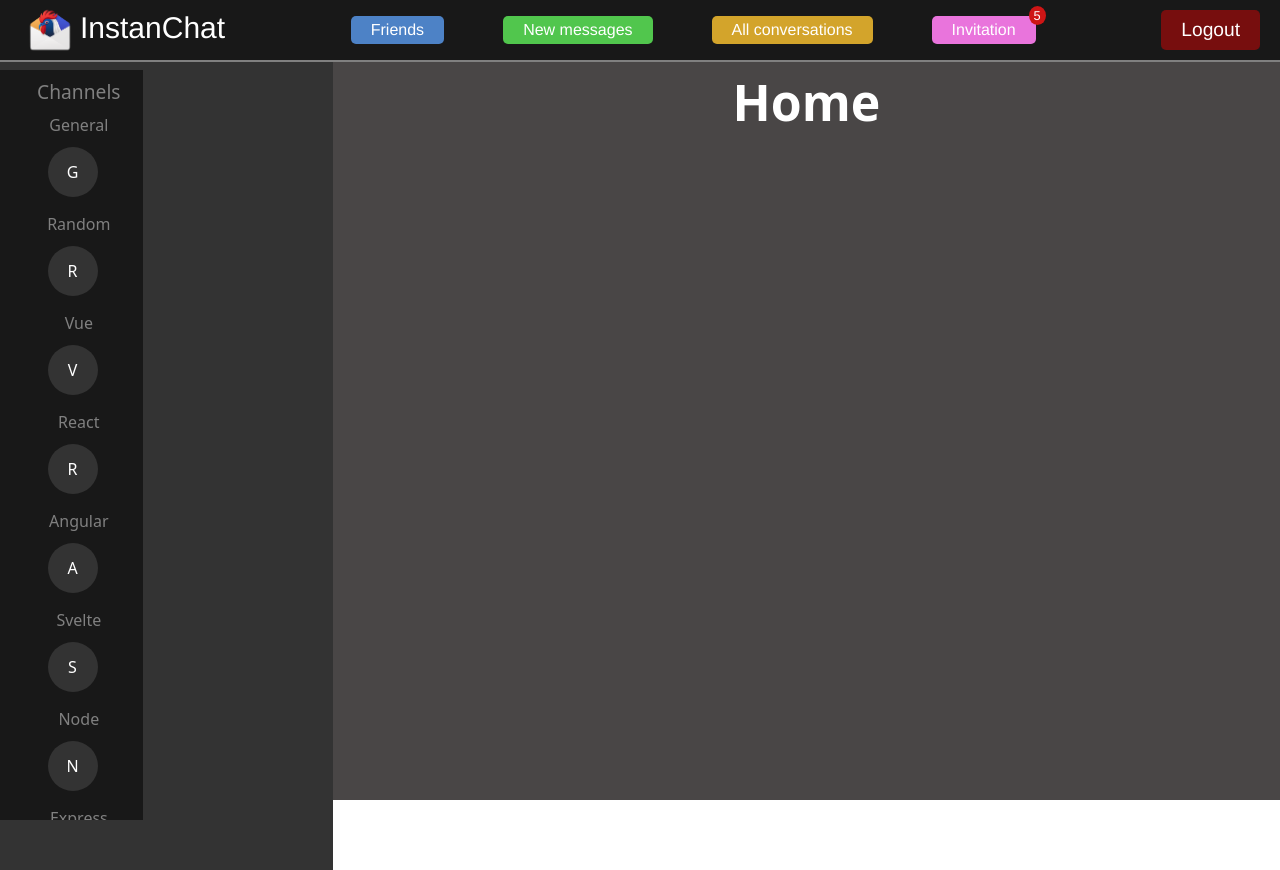
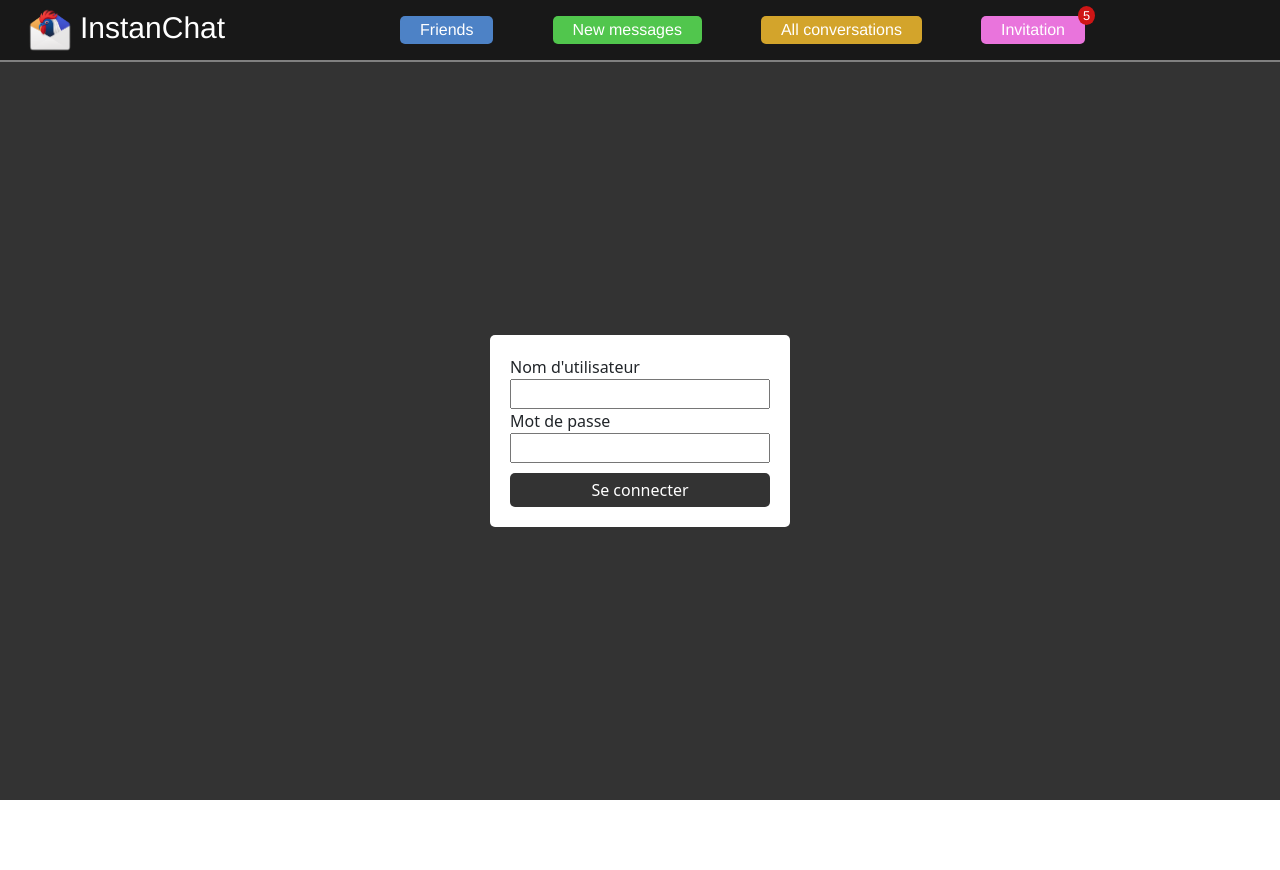
Before and after one commit to MaximeCerjak/instantTchat, a Vue app in the folder instantTchat/: page / in a window 1280 px wide. After the commit the page ends 800 px from the top, so only its background shows below. Built offline with nearby package versions, Linux system fonts and the light colour scheme.

Commit message:
login front

```diff
--- a/instantTchat/package.json
+++ b/instantTchat/package.json
@@ -17,7 +17,7 @@
     "boostrap": "^2.0.0",
     "bootstrap": "^5.2.3",
     "perfect-scrollbar": "^1.5.5",
-    "pinia": "^2.0.28",
+    "pinia": "^2.0.32",
     "quasar": "^2.11.6",
     "vue": "^3.2.45",
     "vue-custom-scrollbar": "^1.4.4",
--- a/instantTchat/src/App.vue
+++ b/instantTchat/src/App.vue
@@ -6,29 +6,32 @@
             </p>
             <h1>InstanChat</h1>
             <Menu />
-        <button @click="logout" class="logout-btn">Logout</button>
         </header>
         <main>
-        <sidebar :channels="channels" />
-        <router-view :user="user" :channels="channels" />
-        <home />
+            <div v-if="userStore.isAuthenticated">
+                <!-- Afficher la vue HomeView si l'utilisateur est connecté -->
+                <HomeView />
+            </div>
+            <div v-else>
+                <!-- Afficher la vue LoginView si l'utilisateur n'est pas connecté -->
+                <LoginView />
+            </div>
         </main>
+    </div>
+    <div>
+
     </div>
 </template>
 
-<script>
-  import Sidebar from './components/ChannelSidebar.vue';
-  import Home from './components/Home.vue';
+<script setup>
+import HomeView from './views/HomeView.vue';
+import LoginView from './views/LoginView.vue';
+import { useUserStore } from './stores/auth-store';
 import Menu from './components/Layout/Menu.vue';
 
-  export default {
-      name: 'App',
-      components: {
-      Sidebar,
-      Home,
-      Menu
-      },
-      props: {
+const userStore = useUserStore();
+
+const props = defineProps({
     user: {
         type: Object,
         required: true
@@ -41,13 +44,7 @@
         type: Array,
         required: true
     }
-      },
-      methods: {
-      logout() {
-          // code pour déconnecter l'utilisateur
-      }
-      }
-  };
+});
 </script>
 
 <style>
@@ -62,6 +59,8 @@
 main {
     display: flex;
     flex: 1;
+    justify-content: center;
+    align-items: center;
 }
 
 .logout-btn {
--- a/instantTchat/src/boot/axios.js
+++ b/instantTchat/src/boot/axios.js
@@ -1,6 +1,4 @@
 import axios from 'axios'
-import { useUserStore } from 'stores/user-store'
-const userStore = useUserStore()
 
 const api = axios.create({ baseURL: 'https://edu.tardigrade.land/msg' })
 
--- /dev/null
+++ b/instantTchat/src/services/connexion/auth.js
@@ -0,0 +1,55 @@
+import { api } from '../../boot/axios'
+
+// function showSessionExpirationWarning() {
+//   // Afficher une popup ou une notification pour informer l'utilisateur que la session expire bientôt
+// }
+
+/**
+ * Set a timeout to show a session expiration warning when the session is about to expire.
+ */
+// function scheduleSessionExpirationWarning() {
+//     const expiresInMs = userStore.expirationTime - Date.now()
+//     const warningTime = expiresInMs - SESSION_EXPIRATION_WARNING_TIME
+//     setTimeout(() => {
+//     showSessionExpirationWarning()
+//     }, warningTime)
+// }
+
+export async function login(username, password) {
+    try {
+        const response = await api.post('/login', username, password)
+        console.log("login auth")
+    // Planifier l'avertissement d'expiration de session
+        // scheduleSessionExpirationWarning()
+
+        return response.data
+    } catch (error) {
+        throw error
+    }
+}
+
+// export function logout() {
+//     userStore.clearSession()
+// }
+
+// export function getToken() {
+//     return userStore.accessToken
+// }
+
+export async function refreshToken() {
+    try {
+      // Ajouter le bearer token dans les headers de la requête
+        addAuthorizationHeader()
+
+        const response = await api.post('/protected/extend_session')
+
+      // Mettre à jour le store avec le nouveau token
+        const { access_token, refresh_token, expiration_time } = response.data
+        return { access_token, refresh_token, expiration_time }
+    } catch (error) {
+        throw error
+    }
+}
+
+// Appeler extendSession() pour renouveler la session avant qu'elle n'expire
+// setInterval(extendSession, SESSION_RENEWAL_INTERVAL)
--- /dev/null
+++ b/instantTchat/src/stores/auth-store.js
@@ -0,0 +1,42 @@
+import { defineStore } from 'pinia'
+import { login, refreshToken } from '../services/connexion/auth'
+
+
+export const useUserStore = defineStore({
+    id: 'user',
+    state: () => ({
+        token: null
+    }),
+    getters: {
+        isAuthenticated: state => !!state.token //Vérifie la pésence du token
+    },
+    actions: {
+        async login(username, password) {
+            console.log("login user")
+            const response = await login(username, password)
+            console.log(response.token)
+            this.token = response.token
+            // Démarrer le renouvellement de session
+            // startSessionRenewal()
+        },
+        async refresh() {
+            const response = await refreshToken(this.refreshToken)
+
+
+            // Redémarrer le renouvellement de session
+            // startSessionRenewal()
+        },
+        setSession(access_token, refresh_token, expiration_time) {
+
+
+            // Démarrer le renouvellement de session
+            // startSessionRenewal()
+        },
+        clearSession() {
+            this.token = null
+
+            // Arrêter le renouvellement de session
+            // stopSessionRenewal()
+        },
+    },
+})
--- /dev/null
+++ b/instantTchat/src/views/LoginView.vue
@@ -0,0 +1,64 @@
+<script>
+import { useUserStore } from '../stores/auth-store'
+import { ref } from 'vue'
+
+
+export default {
+  setup() {
+
+    const userStore = useUserStore()
+
+    const username = ref('')
+    const password = ref('')
+
+    const submitForm = async () => {
+      try {
+        await userStore.login({ username: username.value, password: password.value })
+        // rediriger l'utilisateur vers une page sécurisée
+      } catch (error) {
+        console.error(error)
+      }
+    }
+
+    return {
+      username,
+      password,
+      submitForm
+    }
+
+  }
+}
+</script>
+
+<template>
+  <form @submit.prevent="submitForm" class="loginForm">
+    <label for="username">Nom d'utilisateur</label>
+    <input type="text" id="username" v-model="username">
+
+    <label for="password">Mot de passe</label>
+    <input type="password" id="password" v-model="password">
+
+    <button class="connectBtn" type="submit">Se connecter</button>
+  </form>
+</template>
+
+<style scoped>
+.loginForm {
+  display: flex;
+  flex-direction: column;
+  width: 300px;
+  margin: 0 auto;
+  padding: 20px;
+  background-color: #fff;
+  border-radius: 5px;
+}
+
+.connectBtn {
+  background-color: #333;
+  color: #fff;
+  border: none;
+  padding: 5px 10px;
+  border-radius: 5px;
+  margin-top: 10px;
+}
+</style>
```
Also changed, not shown: instantTchat/src/stores/user-stores.js (deleted, +0 -23 lines), 1 other file (tests, documents, lock files or other folders). Lines whose indentation alone changed are shown as unchanged.
